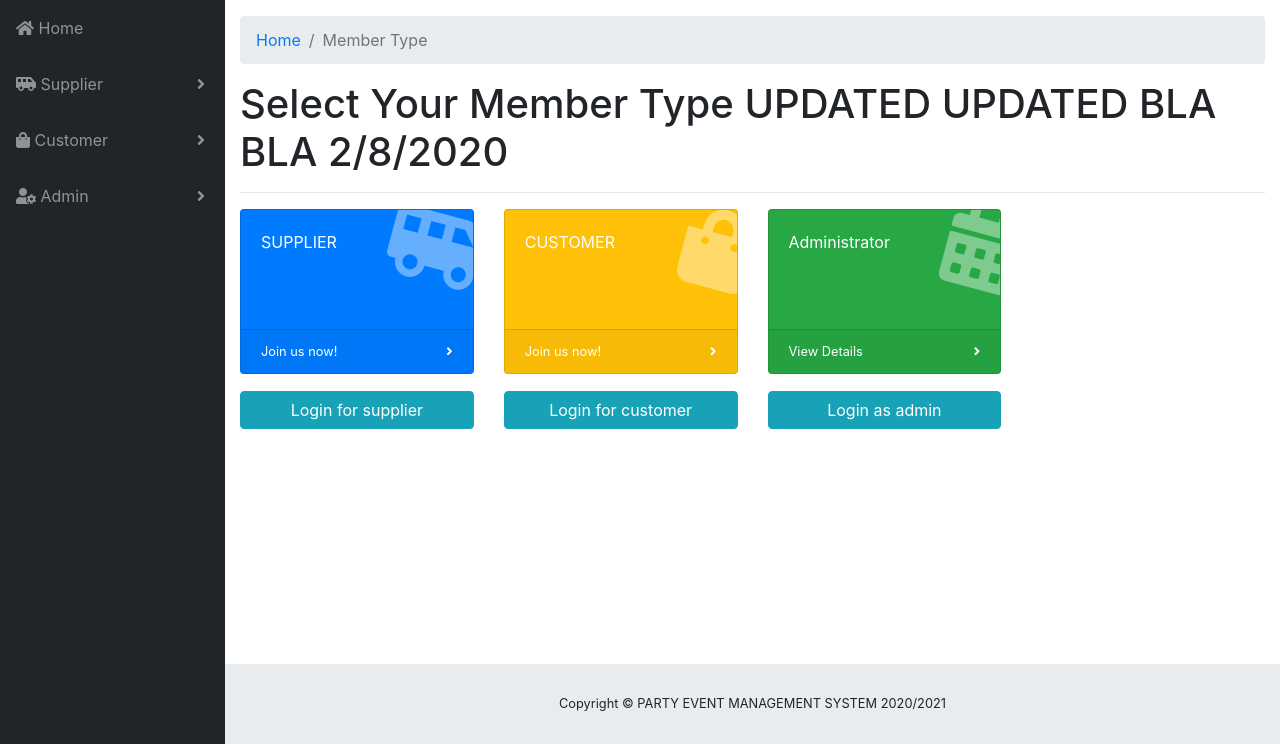
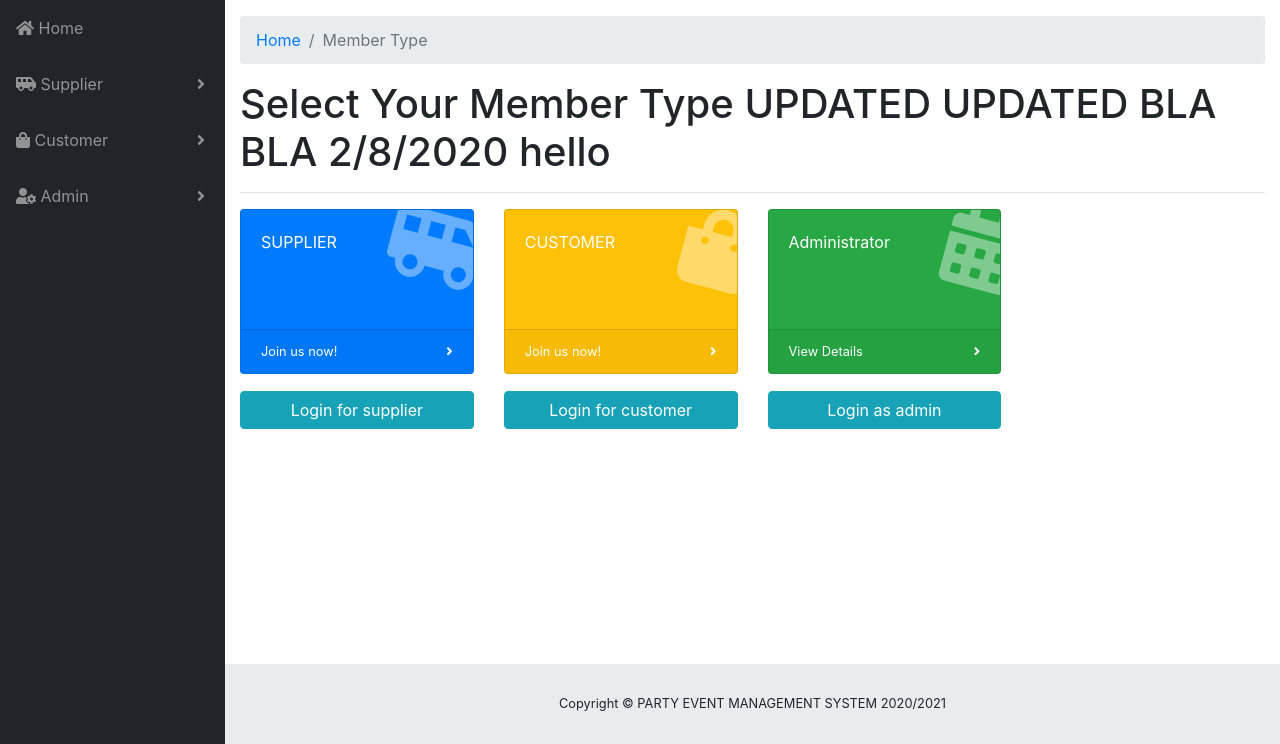
Before and after one commit to yewkhen97/Event_management_system, a PHP site: page /EMS/ in a window 1280 px wide. Shown: the part 56-800 px from the top of the page. Run offline with PHP 8.4, Linux system fonts and the light colour scheme.

Commit message:
Update index.php
hello edit

```diff
--- a/ApplicationLayer/UserView/index.php
+++ b/ApplicationLayer/UserView/index.php
@@ -372,7 +372,7 @@ span.psw {
 
           <!-- Page Content -->
 
-          <h1>Select Your Member Type UPDATED UPDATED BLA BLA 2/8/2020</h1>
+          <h1>Select Your Member Type UPDATED UPDATED BLA BLA 2/8/2020 hello</h1>
 
           <hr>
              <!-- Icon Cards-->
```
